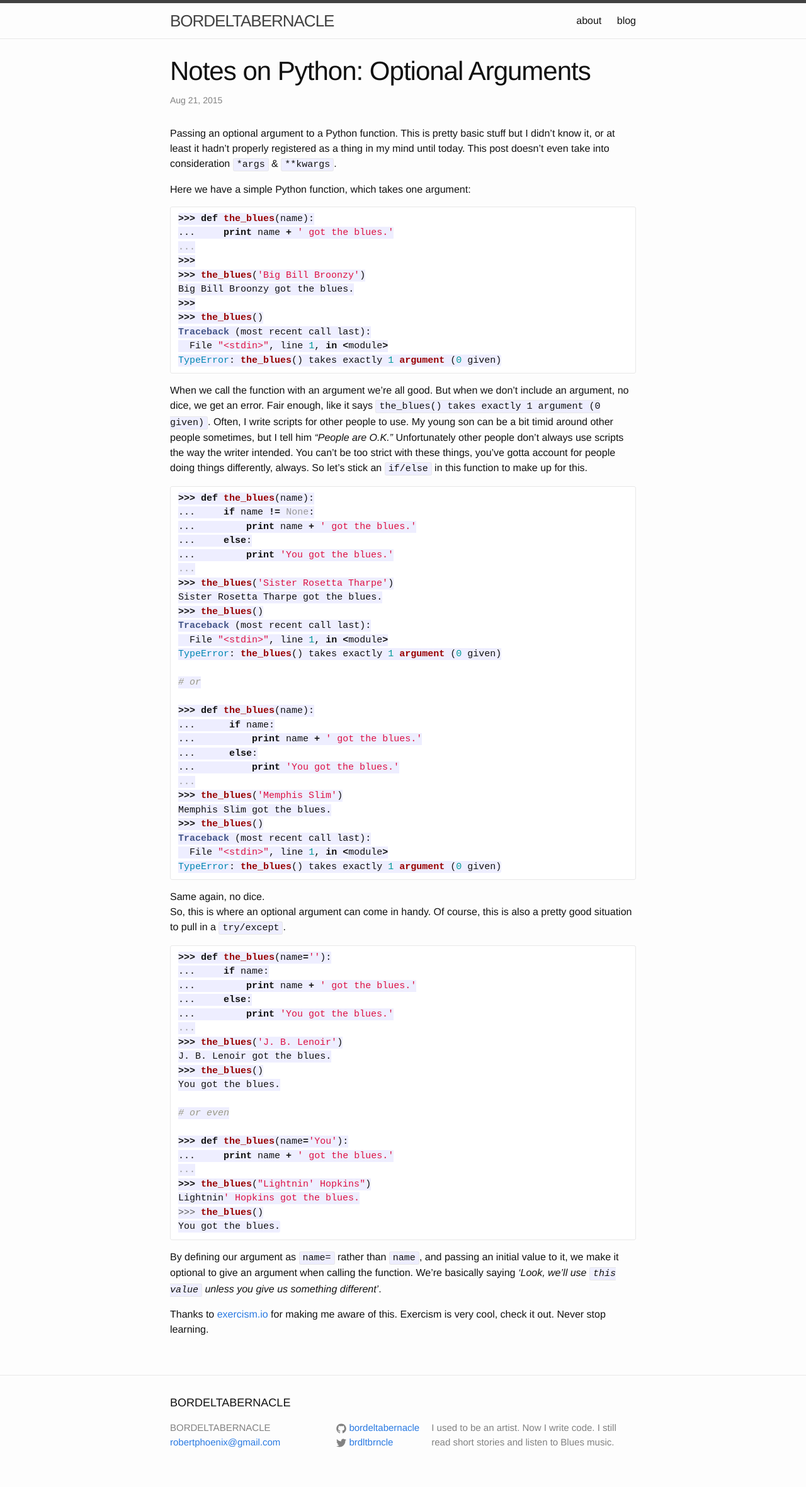
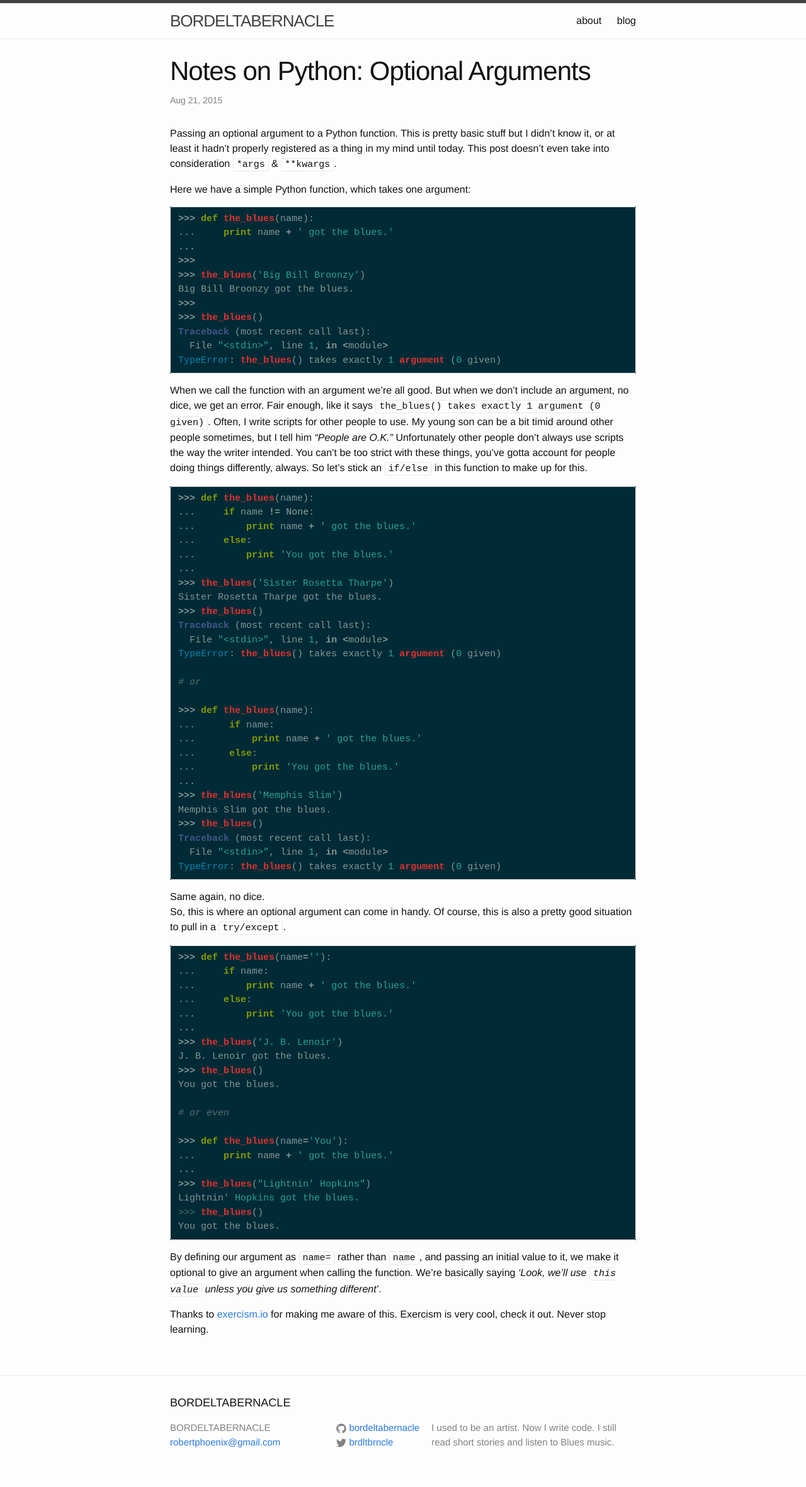
Before and after one commit to robphoenix/bordeltabernacle.github.io, a Jekyll site: the page built from _posts/2015-08-21-python-function-arguments.md, in a window 1280 px wide. Shown: the whole page at 63% size. Built offline with Jekyll 4.4.1, drawn with Linux system fonts in a browser that asks for light colours; Markdown is read by kramdown in place of the engine named in the settings.

Commit message:
changed code highlighting to solarized dark

```diff
--- a/_sass/_base.scss
+++ b/_sass/_base.scss
@@ -130,7 +130,6 @@ code {
     font-size: 15px;
     border: 1px solid $grey-color-light;
     border-radius: 3px;
-    background-color: #eef;
 }
 
 code {
--- /dev/null
+++ b/_sass/_syntax-highlighting-solarized-dark.scss
@@ -0,0 +1,68 @@
+/**
+ * Syntax highlighting styles
+ */
+.highlight {
+    color: #839496;
+    background: #002b36;
+    @extend %vertical-rhythm;
+
+    .c     { color: #586e75; font-style: italic } // Comment
+    .err   { color: #dc322f; background-color: #073642 } // Error
+    .k     { color: #859900; font-weight: bold } // Keyword
+    .o     { font-weight: bold } // Operator
+    .cm    { color: #586e75; font-style: italic } // Comment.Multiline
+    .cp    { color: #586e75; font-weight: bold } // Comment.Preproc
+    .c1    { color: #586e75; font-style: italic } // Comment.Single
+    .cs    { color: #586e75; font-weight: bold; font-style: italic } // Comment.Special
+    .gd    { background-color: #fdd } // Generic.Deleted
+    .gd .x { background-color: #faa } // Generic.Deleted.Specific
+    .ge    { font-style: italic } // Generic.Emph
+    .gr    { color: #d33682 } // Generic.Error
+    .gh    { color: #586e75 } // Generic.Heading
+    .gi    { background-color: #dfd } // Generic.Inserted
+    .gi .x { background-color: #afa } // Generic.Inserted.Specific
+    .go    { } // Generic.Output
+    .gp    { color: #586e75 } // Generic.Prompt
+    .gs    { font-weight: bold } // Generic.Strong
+    .gu    { color: #d33682 } // Generic.Subheading
+    .gt    { color: #d33682 } // Generic.Traceback
+    .kc    { font-weight: bold } // Keyword.Constant
+    .kd    { font-weight: bold } // Keyword.Declaration
+    .kp    { font-weight: bold } // Keyword.Pseudo
+    .kr    { font-weight: bold } // Keyword.Reserved
+    .kt    { color: #b58900; font-weight: bold } // Keyword.Type
+    .m     { color: #2aa198 } // Literal.Number
+    .s     { color: #2aa198 } // Literal.String
+    .na    { color: #2aa198 } // Name.Attribute
+    .nb    { color: #0086B3 } // Name.Builtin
+    .nc    { color: #458; font-weight: bold } // Name.Class
+    .no    { color: #b58900 } // Name.Constant
+    .ni    { color: #d33682 } // Name.Entity
+    .ne    { color: #dc322f; font-weight: bold } // Name.Exception
+    .nf    { color: #dc322f; font-weight: bold } // Name.Function
+    .nn    { color: #93a1a1 } // Name.Namespace
+    .nt    { color: #268bd2 } // Name.Tag
+    .nv    { color: #2aa198 } // Name.Variable
+    .ow    { font-weight: bold } // Operator.Word
+    .w     { color: #586e75 } // Text.Whitespace
+    .mf    { color: #2aa198 } // Literal.Number.Float
+    .mh    { color: #2aa198 } // Literal.Number.Hex
+    .mi    { color: #2aa198 } // Literal.Number.Integer
+    .mo    { color: #2aa198 } // Literal.Number.Oct
+    .sb    { color: #2aa198 } // Literal.String.Backtick
+    .sc    { color: #2aa198 } // Literal.String.Char
+    .sd    { color: #2aa198 } // Literal.String.Doc
+    .s2    { color: #2aa198 } // Literal.String.Double
+    .se    { color: #2aa198 } // Literal.String.Escape
+    .sh    { color: #2aa198 } // Literal.String.Heredoc
+    .si    { color: #2aa198 } // Literal.String.Interpol
+    .sx    { color: #2aa198 } // Literal.String.Other
+    .sr    { color: #859900 } // Literal.String.Regex
+    .s1    { color: #2aa198 } // Literal.String.Single
+    .ss    { color: #2aa198 } // Literal.String.Symbol
+    .bp    { color: #93a1a1 } // Name.Builtin.Pseudo
+    .vc    { color: #268bd2 } // Name.Variable.Class
+    .vg    { color: #268bd2 } // Name.Variable.Global
+    .vi    { color: #268bd2 } // Name.Variable.Instance
+    .il    { color: #2aa198 } // Literal.Number.Integer.Long
+}
--- a/_sass/_syntax-highlighting.scss
+++ /dev/null
@@ -1,67 +0,0 @@
-/**
- * Syntax highlighting styles
- */
-.highlight {
-    background: #fff;
-    @extend %vertical-rhythm;
-
-    .c     { color: #998; font-style: italic } // Comment
-    .err   { color: #a61717; background-color: #e3d2d2 } // Error
-    .k     { font-weight: bold } // Keyword
-    .o     { font-weight: bold } // Operator
-    .cm    { color: #998; font-style: italic } // Comment.Multiline
-    .cp    { color: #999; font-weight: bold } // Comment.Preproc
-    .c1    { color: #998; font-style: italic } // Comment.Single
-    .cs    { color: #999; font-weight: bold; font-style: italic } // Comment.Special
-    .gd    { color: #000; background-color: #fdd } // Generic.Deleted
-    .gd .x { color: #000; background-color: #faa } // Generic.Deleted.Specific
-    .ge    { font-style: italic } // Generic.Emph
-    .gr    { color: #a00 } // Generic.Error
-    .gh    { color: #999 } // Generic.Heading
-    .gi    { color: #000; background-color: #dfd } // Generic.Inserted
-    .gi .x { color: #000; background-color: #afa } // Generic.Inserted.Specific
-    .go    { color: #888 } // Generic.Output
-    .gp    { color: #555 } // Generic.Prompt
-    .gs    { font-weight: bold } // Generic.Strong
-    .gu    { color: #aaa } // Generic.Subheading
-    .gt    { color: #a00 } // Generic.Traceback
-    .kc    { font-weight: bold } // Keyword.Constant
-    .kd    { font-weight: bold } // Keyword.Declaration
-    .kp    { font-weight: bold } // Keyword.Pseudo
-    .kr    { font-weight: bold } // Keyword.Reserved
-    .kt    { color: #458; font-weight: bold } // Keyword.Type
-    .m     { color: #099 } // Literal.Number
-    .s     { color: #d14 } // Literal.String
-    .na    { color: #008080 } // Name.Attribute
-    .nb    { color: #0086B3 } // Name.Builtin
-    .nc    { color: #458; font-weight: bold } // Name.Class
-    .no    { color: #008080 } // Name.Constant
-    .ni    { color: #800080 } // Name.Entity
-    .ne    { color: #900; font-weight: bold } // Name.Exception
-    .nf    { color: #900; font-weight: bold } // Name.Function
-    .nn    { color: #555 } // Name.Namespace
-    .nt    { color: #000080 } // Name.Tag
-    .nv    { color: #008080 } // Name.Variable
-    .ow    { font-weight: bold } // Operator.Word
-    .w     { color: #bbb } // Text.Whitespace
-    .mf    { color: #099 } // Literal.Number.Float
-    .mh    { color: #099 } // Literal.Number.Hex
-    .mi    { color: #099 } // Literal.Number.Integer
-    .mo    { color: #099 } // Literal.Number.Oct
-    .sb    { color: #d14 } // Literal.String.Backtick
-    .sc    { color: #d14 } // Literal.String.Char
-    .sd    { color: #d14 } // Literal.String.Doc
-    .s2    { color: #d14 } // Literal.String.Double
-    .se    { color: #d14 } // Literal.String.Escape
-    .sh    { color: #d14 } // Literal.String.Heredoc
-    .si    { color: #d14 } // Literal.String.Interpol
-    .sx    { color: #d14 } // Literal.String.Other
-    .sr    { color: #009926 } // Literal.String.Regex
-    .s1    { color: #d14 } // Literal.String.Single
-    .ss    { color: #990073 } // Literal.String.Symbol
-    .bp    { color: #999 } // Name.Builtin.Pseudo
-    .vc    { color: #008080 } // Name.Variable.Class
-    .vg    { color: #008080 } // Name.Variable.Global
-    .vi    { color: #008080 } // Name.Variable.Instance
-    .il    { color: #099 } // Literal.Number.Integer.Long
-}
--- a/css/main.scss
+++ b/css/main.scss
@@ -48,5 +48,5 @@ $on-laptop:        800px;
 @import
         "base",
         "layout",
-        "syntax-highlighting"
+        "syntax-highlighting-solarized-dark"
 ;
```
